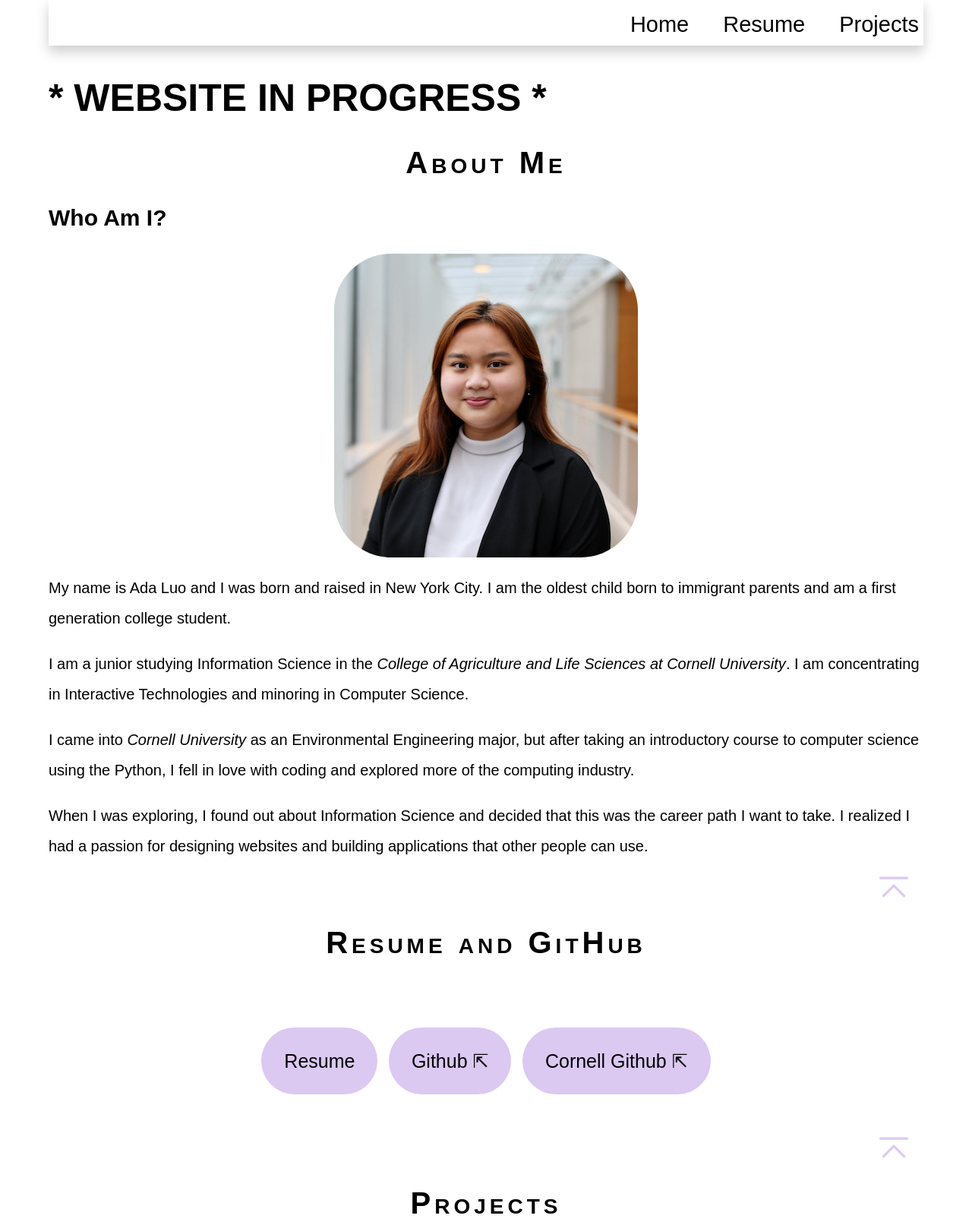
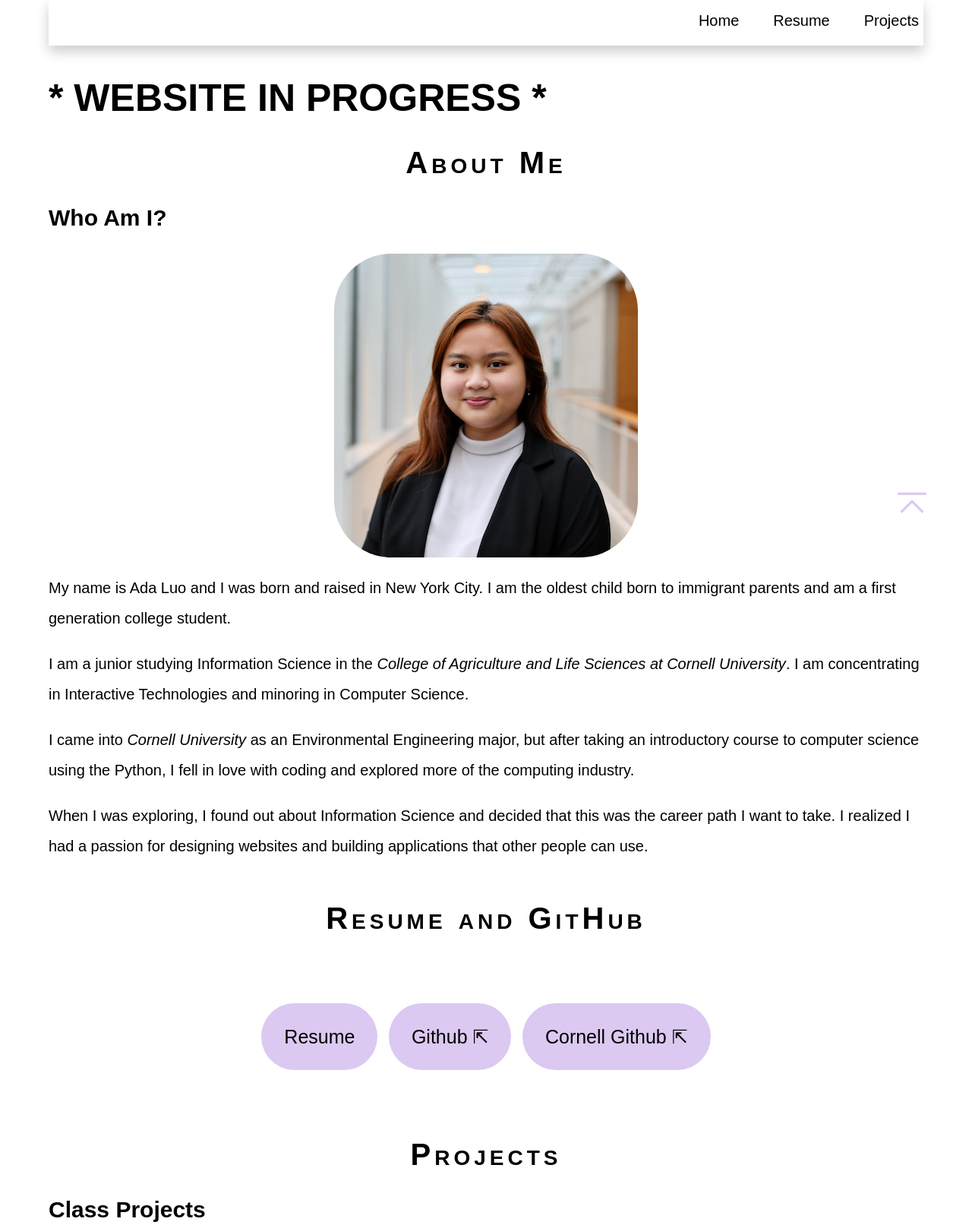
Before and after one commit to aluo1107/aluo1107.github.io, a plain HTML site: page index.html in a window 1280 px wide. Shown: the top 1613 px of the page at 76% size. Drawn offline with Linux system fonts and the light colour scheme.

Commit message:
made back to top button fixed

```diff
--- a/index.html
+++ b/index.html
@@ -58,15 +58,6 @@
         <p> In my free time, I love bowling, spending time with friends, and taking walks.</p> -->
     </div>
 
-    <div class="backtotop">
-        <a href="#about-h2">
-            <svg width="38" height="28" viewBox="0 0 38 28" fill="none" xmlns="http://www.w3.org/2000/svg">
-                <path d="M19 9.875L3.375 25.5L5.5625 27.6875L19 14.25L32.4375 27.6875L34.625 25.5L19 9.875Z" fill="#DBC9F1"/>
-                <path d="M0.25 0.5H37.75V3.625H0.25V0.5Z" fill="#DBC9F1"/>
-            </svg>
-        </a>
-    </div>
-
     <h2 id = "resume-h2">Resume and GitHub</h2>
     <div id="resume-but">
         <div class="link-buttons">
@@ -74,15 +65,6 @@
             <a href="https://github.com/aluo1107" target="_blank">Github ⇱</a>
             <a href="https://github.coecis.cornell.edu/al2342" target ="_blank">Cornell Github ⇱</a>
         </div>
-    </div>
-
-    <div class="backtotop">
-        <a href="#about-h2">
-            <svg width="38" height="28" viewBox="0 0 38 28" fill="none" xmlns="http://www.w3.org/2000/svg">
-                <path d="M19 9.875L3.375 25.5L5.5625 27.6875L19 14.25L32.4375 27.6875L34.625 25.5L19 9.875Z" fill="#DBC9F1"/>
-                <path d="M0.25 0.5H37.75V3.625H0.25V0.5Z" fill="#DBC9F1"/>
-            </svg>
-        </a>
     </div>
 
     <h2 id = "projects-h2">Projects</h2>
@@ -186,15 +168,6 @@
             <!-- <img src="" alt="Space Invaders"> -->
         </div>
 
-        <div class="backtotop">
-            <a href="#about-h2">
-                <svg width="38" height="28" viewBox="0 0 38 28" fill="none" xmlns="http://www.w3.org/2000/svg">
-                    <path d="M19 9.875L3.375 25.5L5.5625 27.6875L19 14.25L32.4375 27.6875L34.625 25.5L19 9.875Z" fill="#DBC9F1"/>
-                    <path d="M0.25 0.5H37.75V3.625H0.25V0.5Z" fill="#DBC9F1"/>
-                </svg>
-            </a>
-        </div>
-
         <h3 id = "hack-h3">Hackathons</h3>
 
         <div class="project">
--- a/styles/theme1.css
+++ b/styles/theme1.css
@@ -28,7 +28,7 @@ h3 {
     border-radius: 10px; */
 }
 
-.backtotop svg:hover {
+.backtotop:hover {
     filter: invert(54%) sepia(13%) saturate(3241%) hue-rotate(221deg) brightness(87%) contrast(96%);
 }
 
@@ -37,12 +37,14 @@ h3 {
     justify-content: flex-end;
     margin-bottom: 20px;
     margin-right: 20px;
-    /* position: fixed; */
+    position: fixed;
+ 	bottom: 100px;
+ 	right: 40px;
 }
 /*Navigation Bar*/
 
 nav a {
-    font-size: 29px;
+    font-size: 20px;
     color: black;
     /* background-color: #dbc9f1;
     border-radius: 3px; */
@@ -92,20 +94,11 @@ nav a:hover {
 .dropdown-content {
   display: none;
   position: absolute;
-  background-color: white;
-  /* padding: 5px; */
+  background-color: rgba(255, 255, 255, 0.75);
 }
-
-/* .dropdown-content a {
-    margin-top: 10px;
-} */
 
 .dropdown:hover .dropdown-content {
     display: block;
-}
-
-.dropdown:hover a {
-    margin-top: 10px;
 }
 
 footer {
```
